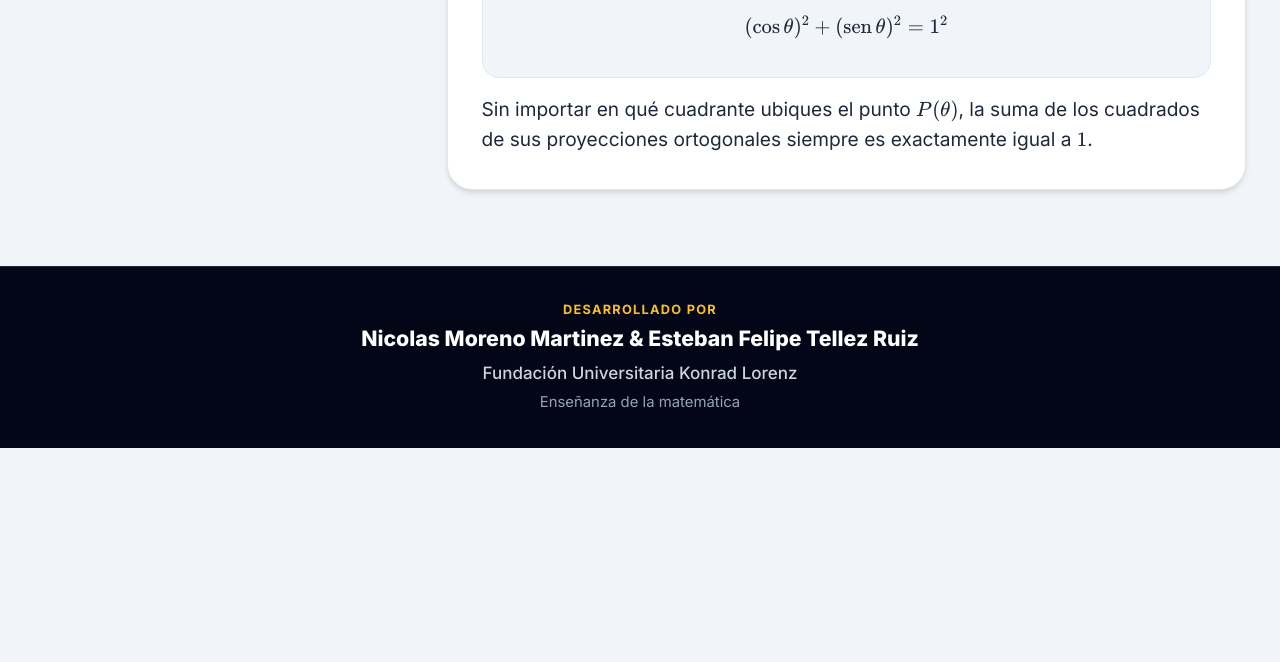
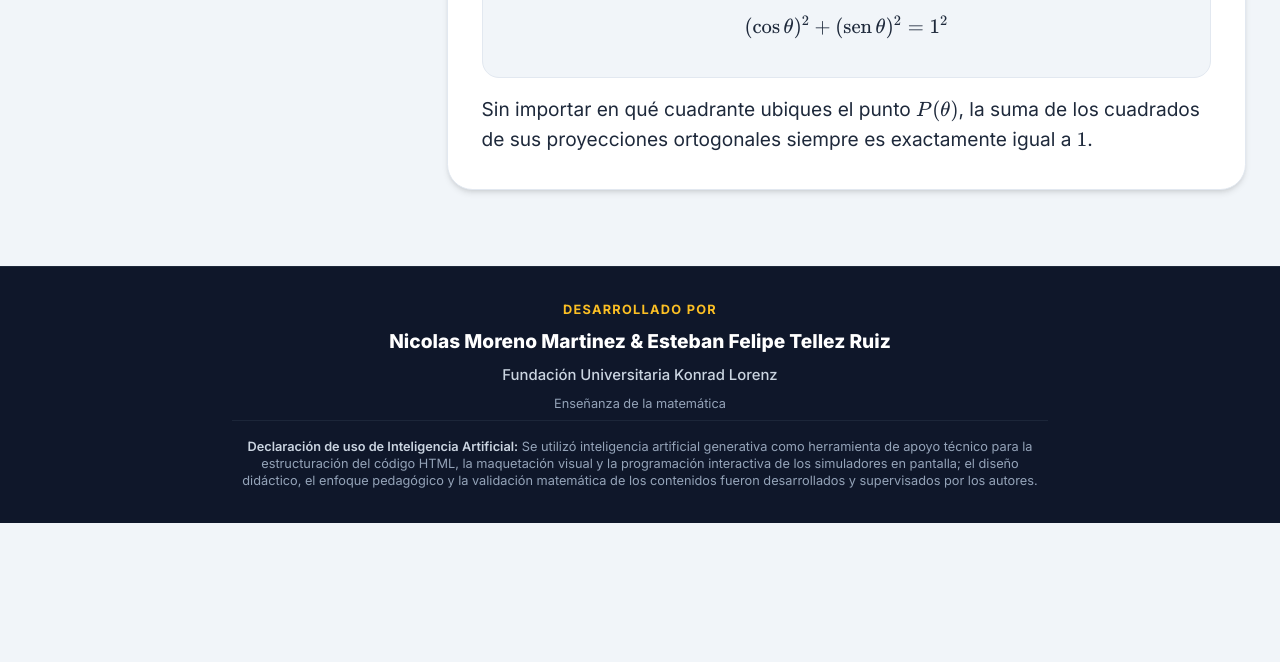
Before and after one commit to nikomm13/en, a plain HTML site: page index.html in a window 1280 px wide. Shown: the part 1664-2326 px from the top of the page. Drawn offline with nearby package versions, Linux system fonts and the light colour scheme.

Commit message:
Modify footer and include AI declaration
Updated footer styles and added AI usage declaration.

```diff
--- a/index.html
+++ b/index.html
@@ -403,12 +403,20 @@
   </main>
 
   <!-- ==================== INSTITUTIONAL FOOTER ==================== -->
-  <footer class="bg-slate-950 text-slate-300 border-t border-slate-800 mt-12">
-    <div class="max-w-7xl mx-auto px-4 sm:px-6 lg:px-8 py-8 flex flex-col items-center justify-center text-center space-y-1.5">
+  <footer class="bg-slate-900 text-slate-300 border-t border-slate-800 mt-12">
+    <div class="max-w-7xl mx-auto px-4 sm:px-6 lg:px-8 py-8 flex flex-col items-center justify-center text-center space-y-2">
       <p class="text-xs uppercase tracking-widest text-amber-400 font-bold">Desarrollado por</p>
-      <p class="text-lg sm:text-xl font-extrabold text-white">Nicolas Moreno Martinez &amp; Esteban Felipe Tellez Ruiz</p>
-      <p class="text-sm sm:text-base font-medium text-slate-300">Fundación Universitaria Konrad Lorenz</p>
-      <p class="text-xs sm:text-sm text-slate-400">Enseñanza de la matemática</p>
+      <p class="text-base sm:text-lg font-extrabold text-white">Nicolas Moreno Martinez &amp; Esteban Felipe Tellez Ruiz</p>
+      <p class="text-sm font-medium text-slate-300">Fundación Universitaria Konrad Lorenz</p>
+      <p class="text-xs text-slate-400">Enseñanza de la matemática</p>
+
+      <!-- Declaración de uso de Inteligencia Artificial -->
+      <div class="w-full max-w-3xl pt-4 mt-3 border-t border-slate-800/90">
+        <p class="text-[11px] sm:text-xs text-slate-400 leading-relaxed">
+          <strong class="text-slate-300 font-semibold">Declaración de uso de Inteligencia Artificial:</strong>
+          Se utilizó inteligencia artificial generativa como herramienta de apoyo técnico para la estructuración del código HTML, la maquetación visual y la programación interactiva de los simuladores en pantalla; el diseño didáctico, el enfoque pedagógico y la validación matemática de los contenidos fueron desarrollados y supervisados por los autores.
+        </p>
+      </div>
     </div>
   </footer>
 
```
